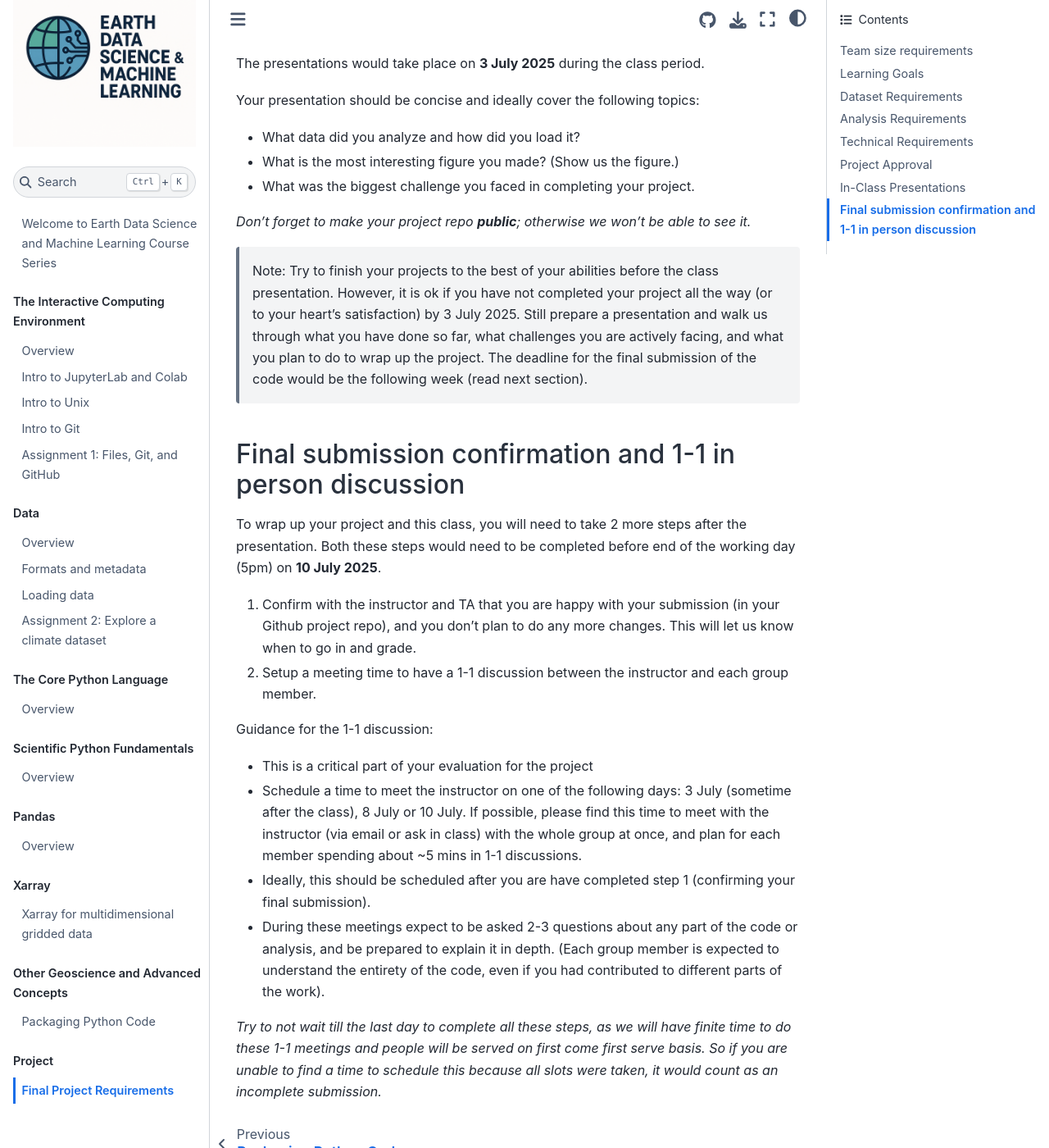
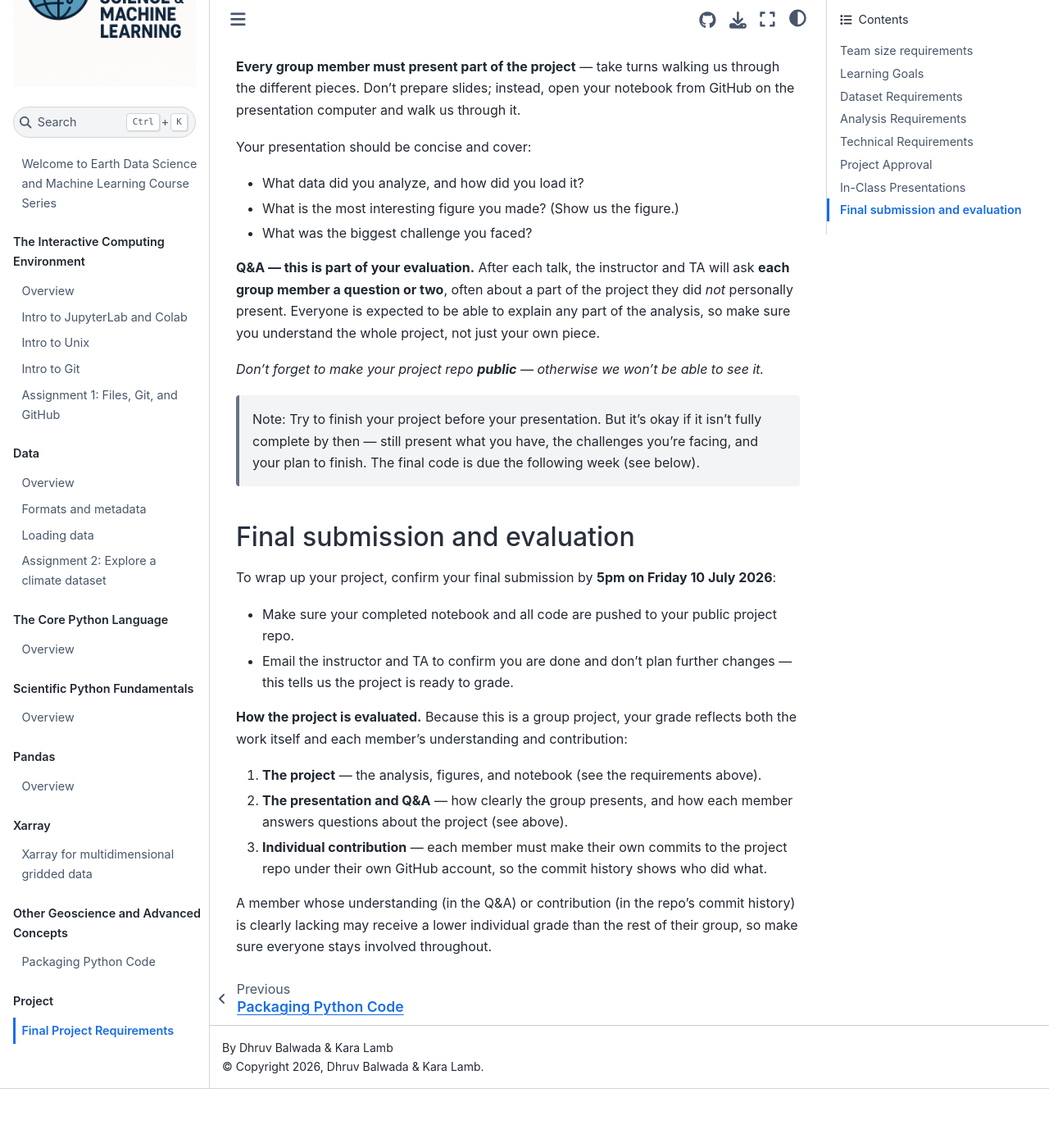
Before and after one commit to earth-DS-ML/summer_2026, a Jupyter Book: the page built from lectures_DS/project_require.md, in a window 1280 px wide and 1400 px high, scrolled down 3625 px. Shown: the whole window at 82% size. Built offline with Jupyter Book 1.0.4 settings and Sphinx 7.4.7 and the Sphinx Book theme 1.1.4, drawn with Linux system fonts in a browser that asks for light colours; pages that are not in the unit, such as notebooks, are missing from menus; after the commit the page ends 4953 px from its top, so only the background shows below that; some of the changed text lies outside the part shown.

Commit message:
Project page: groups of 2-3, week-6 presentations, drop 1-1 evaluation
- Team size 2-4 -> 2-3
- Replace the 1-1 in-person discussion with an in-presentation evaluation:
  every member presents part of the project, and the instructor/TA ask each
  member directed Q&A (including about parts they didn't present)
- Require each member to contribute their own commits (repo history shows
  individual contribution); individual grades can differ within a group
- Update all dates to 2026: proposal 23 & 26 June, presentations Tue 30 June
  & Thu 2 July, final submission Fri 10 July

Co-Authored-By: Claude Opus 4.8 (1M context) <noreply@anthropic.com>

```diff
--- a/lectures_DS/project_require.md
+++ b/lectures_DS/project_require.md
@@ -1,7 +1,7 @@
 ## Final Project Requirements
 
 ### Team size requirements
-Work in groups of 2-4 people. However, each individual should be able to describe every single component of the project.
+Work in groups of **2–3 people**. Every member is expected to understand the *entire* project, not just the part they personally worked on.
 
 ### Learning Goals
 
@@ -45,6 +45,7 @@ Your final project must meet the following technical requirements
 
 *   A _single jupyter notebook_
 *   Stored in a standalone public github repo
+*   Each group member contributes their own commits, under their own GitHub account
 *   All data is either stored in the repo itself or downloaded / accessed from within the notebook (no manual download steps)
 *   Complete explanatory text / equations included in the notebook as markdown cells
 *   Notebook must execute in sequence with no errors
@@ -74,43 +75,43 @@ The approval process has two parts.
 For part 1:
 - List of your group members
 - A rough title and a very short informal description of what you are planning to do
-- The deadline for this task is **26 June 2025** (note that similar to homeworks, a delay would lead to the standard 10% penalty per 2 days)
+- The deadline for this task is **23 June 2026** (note that similar to homeworks, a delay would lead to the standard 10% penalty per 2 days)
 
 For part 2:
 -  Create a new public github repo for your project
 -  Add a `README.md` file which contains the question / hypothesis you plan to investigate, links to the relevant datasets, and a three sentence summary of the analysis you plan to do. (It is very important that you have identified the datasets and know where to get them at this stage).
 -  Submit a link to your project repo via email to the instructor.
--  The deadline for doing this **1 July 2025** (note that similar to homeworks, a delay would lead to the standard 10% penalty per 2 days)
+-  The deadline for doing this **26 June 2026** (note that similar to homeworks, a delay would lead to the standard 10% penalty per 2 days)
 
 ### In-Class Presentations
 
-You are asked to give a 10-minute presentation about your project. This can be done by one team member or as a group where you take turns.
-Do not prepare any slides. Instead, make your presentation by opening your notebook from GitHub on the presentation computer and walking us through parts of it.
+Each group gives a **10-minute presentation** of its project during class. Presentations take place in week 6, on **Tuesday 30 June and Thursday 2 July 2026** — we'll assign each group to one of the two days.
 
-The presentations would take place on **3 July 2025** during the class period.
+**Every group member must present part of the project** — take turns walking us through the different pieces. Don't prepare slides; instead, open your notebook from GitHub on the presentation computer and walk us through it.
 
-Your presentation should be concise and ideally cover the following topics:
+Your presentation should be concise and cover:
 
-*   What data did you analyze and how did you load it?
+*   What data did you analyze, and how did you load it?
 *   What is the most interesting figure you made? (Show us the figure.)
-*   What was the biggest challenge you faced in completing your project.
+*   What was the biggest challenge you faced?
 
-_Don't forget to make your project repo **public**; otherwise we won't be able to see it._
+**Q&A — this is part of your evaluation.** After each talk, the instructor and TA will ask **each group member a question or two**, often about a part of the project they did *not* personally present. Everyone is expected to be able to explain any part of the analysis, so make sure you understand the whole project, not just your own piece.
 
-> Note: Try to finish your projects to the best of your abilities before the class presentation. However, it is ok if you have not completed your project all the way (or to your heart's satisfaction) by 3 July 2025. Still prepare a presentation and walk us through what you have done so far, what challenges you are actively facing, and what you plan to do to wrap up the project. The deadline for the final submission of the code would be the following week (read next section).
+_Don't forget to make your project repo **public** — otherwise we won't be able to see it._
 
+> Note: Try to finish your project before your presentation. But it's okay if it isn't fully complete by then — still present what you have, the challenges you're facing, and your plan to finish. The final code is due the following week (see below).
 
-### Final submission confirmation and 1-1 in person discussion
+### Final submission and evaluation
 
-To wrap up your project and this class, you will need to take 2 more steps after the presentation. Both these steps would need to be completed before end of the working day (5pm) on **10 July 2025**.
+To wrap up your project, confirm your final submission by **5pm on Friday 10 July 2026**:
 
-1. Confirm with the instructor and TA that you are happy with your submission (in your Github project repo), and you don't plan to do any more changes. This will let us know when to go in and grade.
-2. Setup a meeting time to have a 1-1 discussion between the instructor and each group member.
+- Make sure your completed notebook and all code are pushed to your public project repo.
+- Email the instructor and TA to confirm you are done and don't plan further changes — this tells us the project is ready to grade.
 
-Guidance for the 1-1 discussion:
-- This is a critical part of your evaluation for the project
-- Schedule a time to meet the instructor on one of the following days: 3 July (sometime after the class), 8 July or 10 July. If possible, please find this time to meet with the instructor (via email or ask in class) with the whole group at once, and plan for each member spending about ~5 mins in 1-1 discussions.
-- Ideally, this should be scheduled after you are have completed step 1 (confirming your final submission).
-- During these meetings expect to be asked 2-3 questions about any part of the code or analysis, and be prepared to explain it in depth. (Each group member is expected to understand the entirety of the code, even if you had contributed to different parts of the work).
+**How the project is evaluated.** Because this is a group project, your grade reflects both the work itself and each member's understanding and contribution:
 
-_Try to not wait till the last day to complete all these steps, as we will have finite time to do these 1-1 meetings and people will be served on first come first serve basis. So if you are unable to find a time to schedule this because all slots were taken, it would count as an incomplete submission._
+1. **The project** — the analysis, figures, and notebook (see the requirements above).
+2. **The presentation and Q&A** — how clearly the group presents, and how each member answers questions about the project (see above).
+3. **Individual contribution** — each member must make their own commits to the project repo under their own GitHub account, so the commit history shows who did what.
+
+A member whose understanding (in the Q&A) or contribution (in the repo's commit history) is clearly lacking may receive a lower individual grade than the rest of their group, so make sure everyone stays involved throughout.
```
